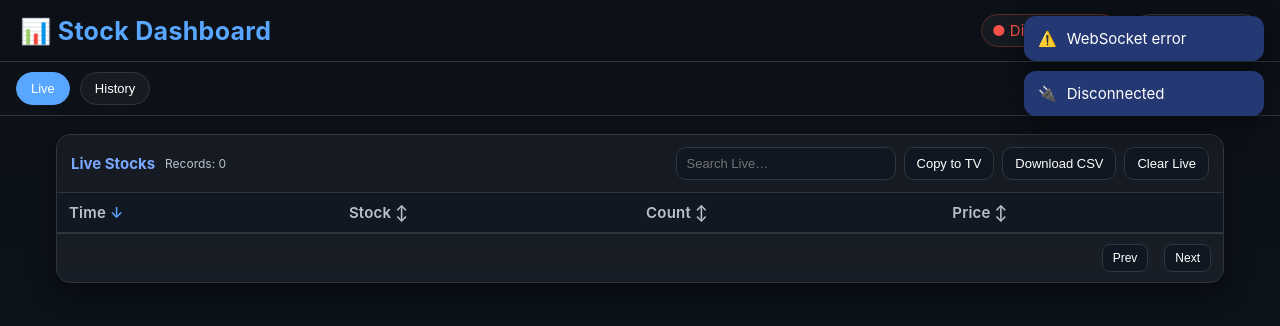
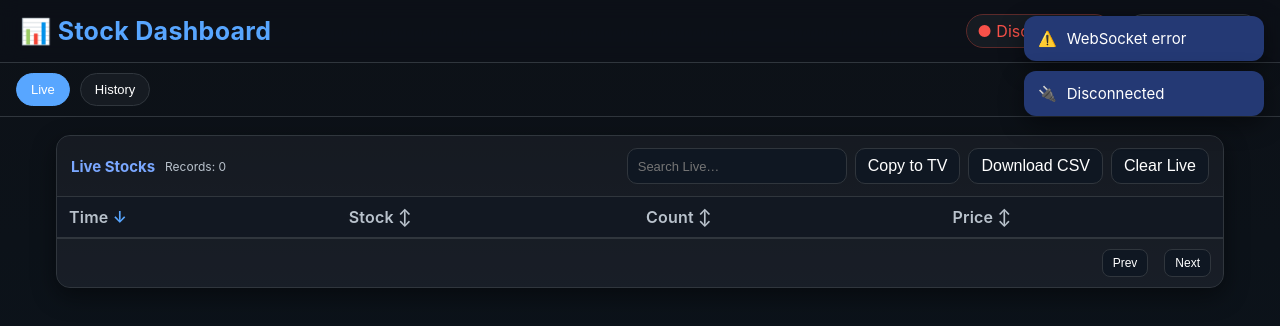
Before and after one commit to trading9429-codes/stocks-dashboard, a website: page src/public/new_dashboard.html in a window 1280 px wide. Drawn offline with Linux system fonts and the light colour scheme.

Commit message:
increase font size to improve visibility

```diff
--- a/src/public/new_dashboard.html
+++ b/src/public/new_dashboard.html
@@ -46,7 +46,7 @@
     }
     header h1{ margin:0; font-size:25px; letter-spacing:.3px; color:var(--accent) }
     .header-right{ display:flex; gap:14px; align-items:center; }
-    .chip{ font-size:15px; padding:6px 10px; border:1px solid var(--border); border-radius:999px; color:var(--text-dim); background:var(--card) }
+    .chip{ font-size:16px; padding:6px 10px; border:1px solid var(--border); border-radius:999px; color:var(--text-dim); background:var(--card) }
     .chip.ok{ color:var(--success); border-color:#2a6037 }
     .chip.bad{ color:var(--danger); border-color:#5c2a2a }
     .chip.time{ color:var(--text-dim) }
@@ -54,7 +54,7 @@
     .btn{
       padding:8px 12px;
       border-radius:10px;
-      font-size:14px;
+      font-size:16px;
       cursor:pointer;
       transition:all .25s ease;
       border:1px solid transparent;
@@ -102,7 +102,7 @@
     .input:focus{ border-color:var(--accent) }
     .btn{
       background:#0f1722; color:var(--text); border:1px solid var(--border);
-      padding:8px 12px; border-radius:10px; font-size:13px; cursor:pointer;
+      padding:8px 12px; border-radius:10px; font-size:16px; cursor:pointer;
       transition:all .25s ease;
     }
     .btn:hover{ background:#152033; border-color:var(--accent) }
@@ -115,13 +115,13 @@
     thead th{
       position:sticky; top:0; z-index:1;
       background:#121822; color:var(--text-dim);
-      font-weight:600; font-size:15px; letter-spacing:.2px;
+      font-weight:600; font-size:16px; letter-spacing:.2px;
       padding:10px 12px; border-bottom:1px solid var(--border);
       user-select:none; cursor:pointer;
       text-align:left; /* ensure left align */
     }
     tbody td{
-      padding:10px 15px; border-bottom:1px solid var(--border); font-size:13px;
+      padding:10px 15px; border-bottom:1px solid var(--border); font-size:16px;
       white-space:nowrap; overflow:hidden; text-overflow:ellipsis;
       text-align:left; /* ensure left align */
     }
```
